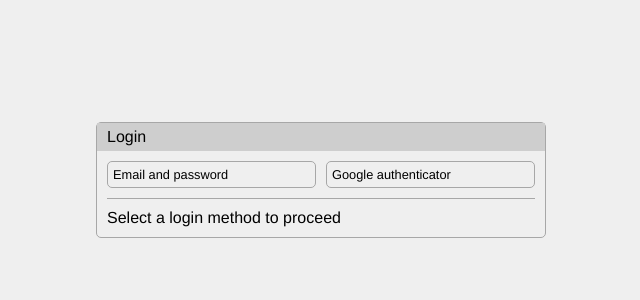
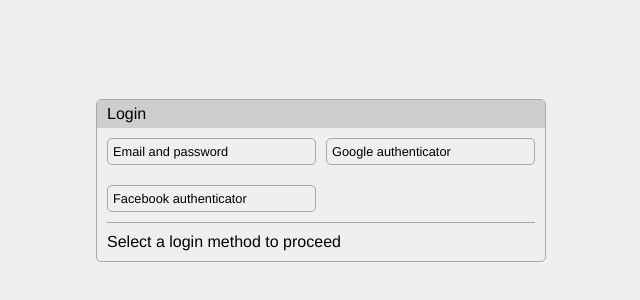
Before and after one commit to jagatjeevan/my-school-friends, a Next.js app: page / in a window 1280 px wide. Shown: the part 220-520 px from the top of the page, without its empty margins (319-959 px from the left). Built offline with nearby package versions, Linux system fonts and the light colour scheme; no server answers.

Commit message:
[][Pratap] added facebook authentication

```diff
--- /dev/null
+++ b/src/components/login/LoginWithFacebookAuthenticator.js
@@ -0,0 +1,21 @@
+import labels from '../../config/label';
+import { withAuth } from '../../context/authContext';
+import { signWithFacebookAuthenticator } from '../../firebase/auth';
+
+function LoginWithGoogleAuthenticator(props) {
+  const { authContext } = props;
+  const { dispatch: authDispatch } = authContext;
+
+  const handleFacebookAuth = async () => {
+    const user = await signWithFacebookAuthenticator();
+    authDispatch.updateUser(user);
+  };
+
+  return (
+    <button onClick={handleFacebookAuth} type="button">
+      {labels.loginButton.loginWithFacebook}
+    </button>
+  );
+}
+
+export default withAuth(LoginWithGoogleAuthenticator);
--- a/src/components/login/index.js
+++ b/src/components/login/index.js
@@ -3,6 +3,7 @@
 import enabledLoginProvider from '../../config/loginPoviders';
 import Panel from '../panel';
 import LoginWithEmailAndPassword from './LoginWithEmailAndPassword';
+import LoginWithFacebookAuthenticator from './LoginWithFacebookAuthenticator';
 import LoginWithGoogleAuthenticator from './LoginWithGoogleAuthenticator';
 import styles from './style.module.css';
 
@@ -11,14 +12,18 @@
 
   const activateOnEnter = () => {};
   const selectProvider = (loginProviderObj) => {
-    if (
-      loginProviderObj.id === (enabledLoginProvider.loginWithEmailAndPassword &&
-      enabledLoginProvider.loginWithEmailAndPassword.id)
-    ) {
-      setSelectedLoginProvider(enabledLoginProvider.loginWithEmailAndPassword.id);
-    }
-    if (loginProviderObj.id === enabledLoginProvider.googleAuthenticator.id) {
-      setSelectedLoginProvider(enabledLoginProvider.googleAuthenticator.id);
+    switch (loginProviderObj.id) {
+      case enabledLoginProvider.loginWithEmailAndPassword.id:
+        setSelectedLoginProvider(enabledLoginProvider.loginWithEmailAndPassword.id);
+        return;
+      case enabledLoginProvider.googleAuthenticator.id:
+        setSelectedLoginProvider(enabledLoginProvider.googleAuthenticator.id);
+        return;
+      case enabledLoginProvider.facebookAuthenticator.id:
+        setSelectedLoginProvider(enabledLoginProvider.facebookAuthenticator.id);
+        return;
+      default:
+        return null;
     }
   };
 
@@ -53,6 +58,9 @@
       case enabledLoginProvider.googleAuthenticator.id:
         return <LoginWithGoogleAuthenticator />;
 
+      case enabledLoginProvider.facebookAuthenticator.id:
+        return <LoginWithFacebookAuthenticator />;
+
       default:
         return labels.selectLoginProvider;
     }
--- a/src/config/label.js
+++ b/src/config/label.js
@@ -3,6 +3,11 @@
   selectLoginProvider: 'Select a login method to proceed',
   loginWithEmailAndPassword: 'Email and password',
   loginWithGoogleAuth: 'Google authenticator',
+  loginWithFacebook: 'Facebook authenticator',
+
+  loginButton: {
+    loginWithFacebook: 'Login with facebook',
+  },
 
   emailAddress: 'Email address',
   password: 'Password',
--- a/src/config/loginPoviders.js
+++ b/src/config/loginPoviders.js
@@ -9,6 +9,10 @@
     id: 'googleAuthenticator',
     label: labels.loginWithGoogleAuth,
   },
+  facebookAuthenticator: {
+    id: 'facebookAuthenticator',
+    label: labels.loginWithFacebook
+  }
 };
 
 export default enabledLoginProvider;
--- a/src/firebase/auth.js
+++ b/src/firebase/auth.js
@@ -1,5 +1,6 @@
 import {
   createUserWithEmailAndPassword,
+  FacebookAuthProvider,
   GoogleAuthProvider,
   onAuthStateChanged,
   signInWithEmailAndPassword,
@@ -38,6 +39,16 @@
     });
 };
 
+export const signWithFacebookAuthenticator = async () => {
+  const provider = new FacebookAuthProvider();
+  try {
+    const response = await signInWithPopup(auth, provider);
+    return response.user;
+  } catch (error) {
+    console.log('error', error);
+  }
+};
+
 export const logoutUser = () => signOut(auth);
 
 export const checkIfLoggedIn = (updateStateDispatch) =>
```
